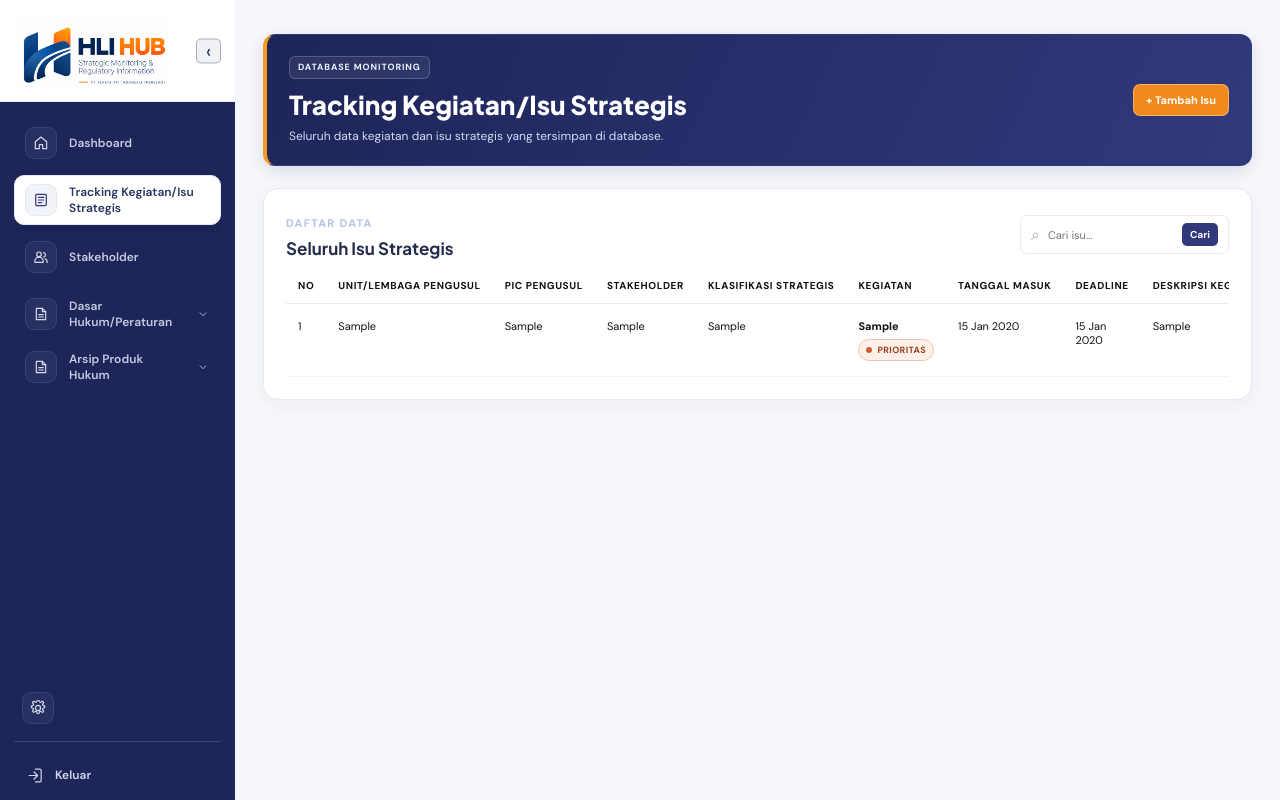
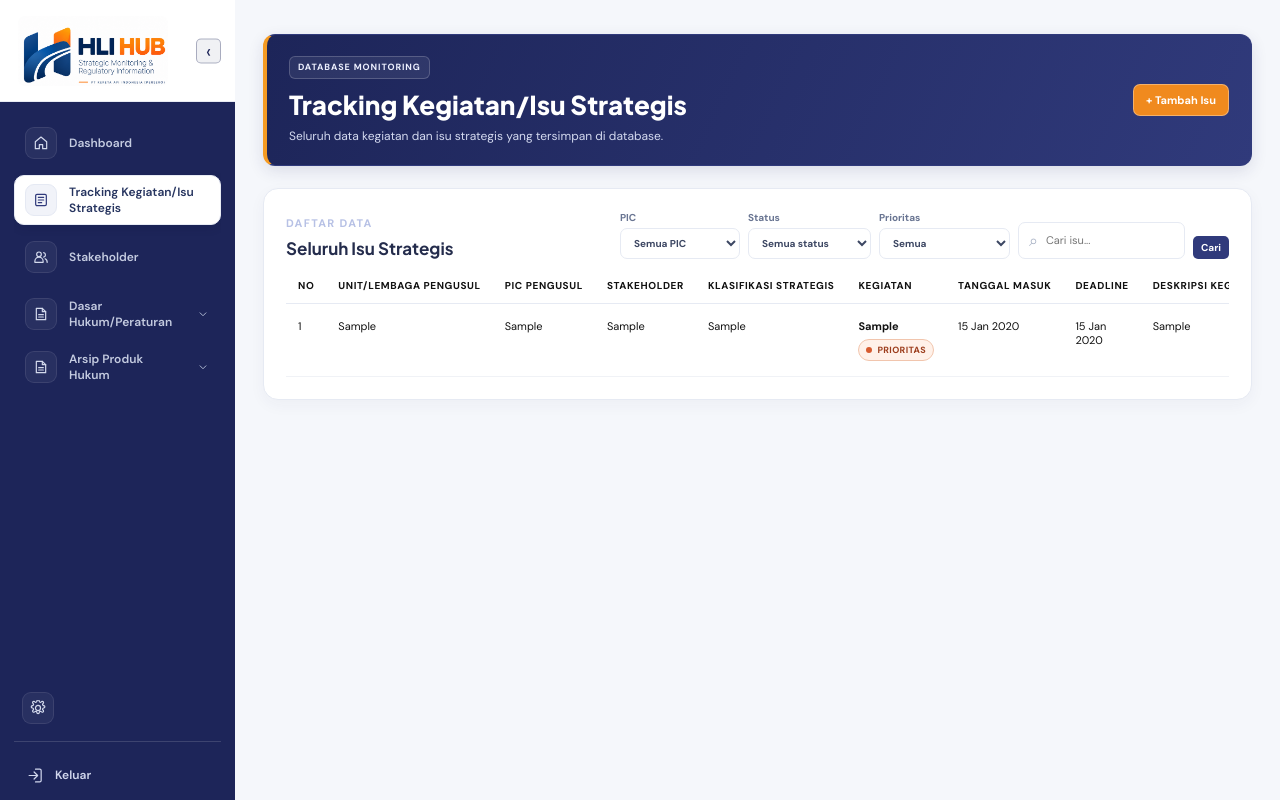
Before and after one commit to fadjrytugas/HLIHUB, a Laravel app: page /data-isu-strategis in a window 1280 px wide. Run offline with Laravel 10, Linux system fonts and the light colour scheme; a user stored in the database is signed in; data comes from the database, SQL or seed files in the repository; tables that the repository leaves empty hold one stand-in row (values such as "Sample post"); style sheets or scripts are compiled from the project's sources.

Commit message:
tambah fitur filter berdasarkan PIC, status, dan prioritas pada halaman isu strategis

```diff
--- a/app/Http/Controllers/DashboardController.php
+++ b/app/Http/Controllers/DashboardController.php
@@ -205,8 +205,16 @@ class DashboardController extends Controller
     public function data(Request $request): View
     {
         $searchTerm = trim((string) $request->query('q', ''));
-        return view('isu-strategis.data', [
-            'issues' => IsuStrategis::query()
+        $filters = $request->validate([
+            'pic' => ['nullable', 'string', 'max:255'],
+            'status' => ['nullable', 'in:progress,done,pending'],
+            'priority' => ['nullable', 'in:priority,non_priority'],
+        ]);
+        $selectedPic = trim((string) ($filters['pic'] ?? ''));
+        $selectedStatus = $filters['status'] ?? '';
+        $selectedPriority = $filters['priority'] ?? '';
+
+        $issues = IsuStrategis::query()
             ->with('tracking')
             ->when($searchTerm !== '', function ($query) use ($searchTerm): void {
                 $query->where(function ($query) use ($searchTerm): void {
@@ -233,12 +241,43 @@ class DashboardController extends Controller
                     }
                 });
             })
+            ->when($selectedPic !== '', fn ($query) => $query->whereRaw('TRIM(pic) = ?', [$selectedPic]))
+            ->when($selectedStatus === 'progress', fn ($query) => $query->whereRaw(
+                "UPPER(COALESCE(status, '')) IN (?, ?, ?)",
+                ['ON PROGRESS', 'PROGRESS', 'IN PROGRESS'],
+            ))
+            ->when($selectedStatus === 'done', fn ($query) => $query->whereRaw(
+                "UPPER(COALESCE(status, '')) IN (?, ?, ?)",
+                ['DONE', 'SELESAI', 'COMPLETED'],
+            ))
+            ->when($selectedStatus === 'pending', fn ($query) => $query->whereRaw(
+                "UPPER(COALESCE(status, '')) NOT IN (?, ?, ?, ?, ?, ?)",
+                ['DONE', 'SELESAI', 'COMPLETED', 'ON PROGRESS', 'PROGRESS', 'IN PROGRESS'],
+            ))
+            ->when($selectedPriority !== '', fn ($query) => $query->where(
+                'is_priority',
+                $selectedPriority === 'priority',
+            ))
             ->orderBy('no')
             ->paginate(10)
-                ->withQueryString(),
+            ->withQueryString();
+
+        return view('isu-strategis.data', [
+            'issues' => $issues,
             'slaOptions' => \App\Models\TrackingSlaStage::query()->orderBy('nama_tahap')->get(),
             'isSearch' => false,
             'searchTerm' => $searchTerm,
+            'picOptions' => IsuStrategis::query()
+                ->whereNotNull('pic')
+                ->pluck('pic')
+                ->map(fn (?string $pic): string => trim((string) $pic))
+                ->filter()
+                ->unique()
+                ->sort()
+                ->values(),
+            'selectedPic' => $selectedPic,
+            'selectedStatus' => $selectedStatus,
+            'selectedPriority' => $selectedPriority,
         ]);
     }
 
--- a/resources/css/app.css
+++ b/resources/css/app.css
@@ -908,6 +908,17 @@ body.theme-dark .legal-product-create-modal__header h3 { color: #e7eaf4; }
 body.theme-dark .legal-product-create-modal__header p { color: #a6b0c6; }
 body.theme-dark .legal-product-detail-modal__header h3 { color: #e7eaf4; }
 body.theme-dark .legal-product-detail-modal__header p { color: #a6b0c6; }
+.issue-filters { display: flex; flex-wrap: wrap; align-items: flex-end; justify-content: flex-end; gap: 8px; }
+.issue-filter { display: grid; gap: 4px; color: #697592; font-size: 10px; font-weight: 700; }
+.issue-filter select { min-width: 120px; padding: 7px 25px 7px 9px; color: #3d4763; border: 1px solid var(--line); border-radius: 7px; outline: 0; background: #fff; font: inherit; }
+.issue-filter select:focus { border-color: #5361b0; box-shadow: 0 0 0 3px #5361b01c; }
+.issue-filters .search-box { align-self: flex-end; }
+.issue-filter-reset { padding: 7px 3px; color: #5361a0; font-size: 10px; font-weight: 700; text-decoration: none; }
+.issue-filter-reset:hover { text-decoration: underline; }
+body.theme-dark .issue-filter { color: #c3ccdd; }
+body.theme-dark .issue-filter select { color: #e4e8f3; border-color: #45536b; background: #1c2638; }
+@media (max-width: 1100px) { .data-panel .issues-heading { align-items: flex-start; flex-direction: column; }.issue-filters { justify-content: flex-start; } }
+@media (max-width: 650px) { .issue-filters { width: 100%; align-items: stretch; }.issue-filter, .issue-filter select, .issue-filters .search-box { width: 100%; }.issue-filters .search-box input { width: 100%; } }
 body.theme-dark .legal-product-edit-modal__close { color: #d0d7e6; border-color: #45536b; background: #202c40; }
 body.theme-dark .legal-product-addendum-flag { color: #9ce5b7; border-color: #347650; background: #1c4932; }
 body.theme-dark .legal-product-addenda__heading > span { color: #c3ccdd; border-color: #45536b; background: #202c40; }
--- a/resources/views/isu-strategis/data.blade.php
+++ b/resources/views/isu-strategis/data.blade.php
@@ -138,10 +138,41 @@
             <div class="panel-heading issues-heading">
                 <div><span class="section-kicker">Daftar data</span><h2>{{ $isSearch ? 'Data yang Ditemukan' : ($searchTerm !== '' ? 'Hasil Pencarian' : 'Seluruh Isu Strategis') }}</h2></div>
                 @if (! $isSearch)
-                    <form class="search-box" action="{{ route('isu-strategis.data') }}" method="GET">
-                        <span aria-hidden="true">⌕</span>
-                        <input id="issueSearch" name="q" type="search" value="{{ $searchTerm }}" placeholder="Cari isu..." aria-label="Cari isu">
+                    <form class="issue-filters" action="{{ route('isu-strategis.data') }}" method="GET">
+                        <label class="issue-filter">
+                            <span>PIC</span>
+                            <select name="pic" aria-label="Filter berdasarkan PIC">
+                                <option value="">Semua PIC</option>
+                                @foreach ($picOptions as $picOption)
+                                    <option value="{{ $picOption }}" @selected($selectedPic === $picOption)>{{ $picOption }}</option>
+                                @endforeach
+                            </select>
+                        </label>
+                        <label class="issue-filter">
+                            <span>Status</span>
+                            <select name="status" aria-label="Filter berdasarkan status">
+                                <option value="">Semua status</option>
+                                <option value="progress" @selected($selectedStatus === 'progress')>On Progress</option>
+                                <option value="done" @selected($selectedStatus === 'done')>Selesai</option>
+                                <option value="pending" @selected($selectedStatus === 'pending')>Pending</option>
+                            </select>
+                        </label>
+                        <label class="issue-filter">
+                            <span>Prioritas</span>
+                            <select name="priority" aria-label="Filter berdasarkan prioritas">
+                                <option value="">Semua</option>
+                                <option value="priority" @selected($selectedPriority === 'priority')>Prioritas</option>
+                                <option value="non_priority" @selected($selectedPriority === 'non_priority')>Bukan prioritas</option>
+                            </select>
+                        </label>
+                        <label class="search-box">
+                            <span aria-hidden="true">⌕</span>
+                            <input id="issueSearch" name="q" type="search" value="{{ $searchTerm }}" placeholder="Cari isu..." aria-label="Cari isu">
+                        </label>
                         <button class="search-submit" type="submit">Cari</button>
+                        @if ($selectedPic !== '' || $selectedStatus !== '' || $selectedPriority !== '' || $searchTerm !== '')
+                            <a class="issue-filter-reset" href="{{ route('isu-strategis.data') }}">Reset</a>
+                        @endif
                     </form>
                 @endif
             </div>
```
Also changed, not shown: tests/Feature/IsuStrategisPicTest.php (+51 -0 lines). Lines whose indentation alone changed are shown as unchanged.
